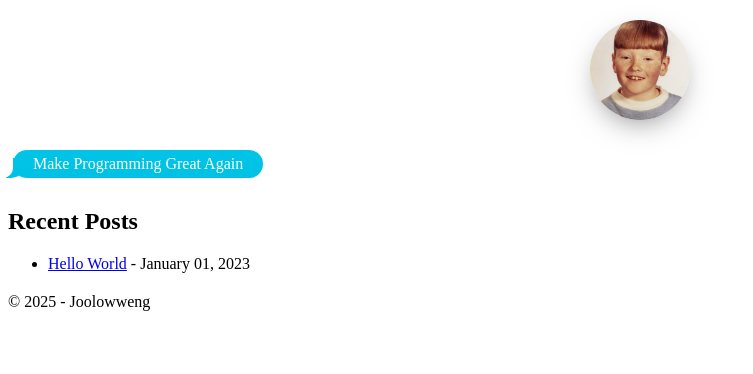
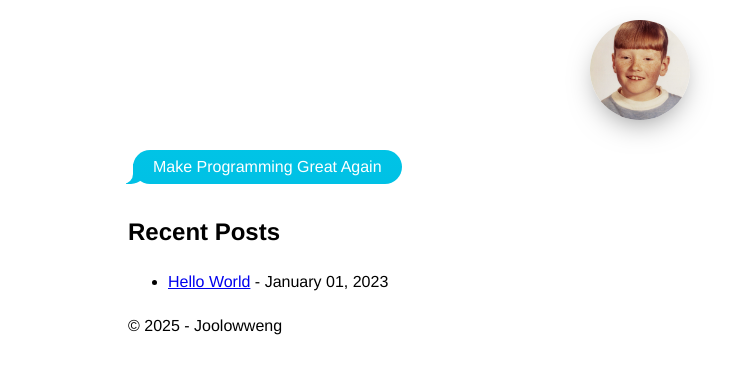
Before and after one commit to joolowweng/joolwweng.github.io, a Jekyll site: the page built from index.md, in a window 1280 px wide. Shown: the top 374 px of the page, without its empty margins (0-753 px from the left). Built offline with Jekyll 4.4.1, drawn with Linux system fonts in a browser that asks for light colours.

Commit message:
Update style.css

```diff
--- a/assets/css/style.css
+++ b/assets/css/style.css
@@ -1,9 +1,4 @@
----
----
-
-@import "{{ site.theme }}";
-
-.vscode-body body {
+body {
   color: #000000;
   background: white;
   font: 1em "helvetica", "Microsoft YaHei UI";
```
